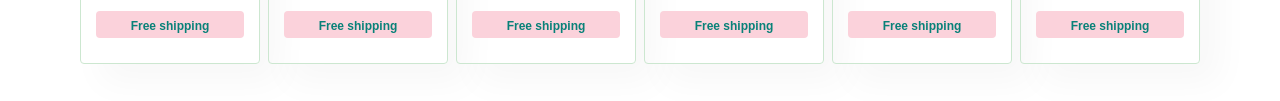
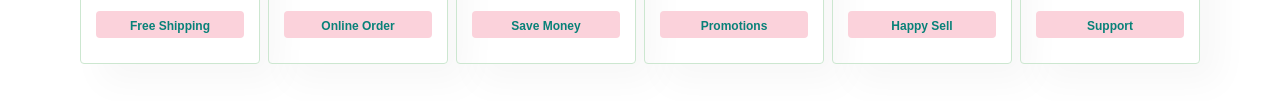
Before and after one commit to Natasha-kush/Ecommerce-Website, a plain HTML site: page Files/index.html in a window 1280 px wide. Shown: the part 990-1091 px from the top of the page. Drawn offline with Linux system fonts and the light colour scheme.

Commit message:
update features

```diff
--- a/Files/index.html
+++ b/Files/index.html
@@ -43,32 +43,32 @@
         <section id="feature" class="section-p1">
             <div class="fe-box">
                 <img src="images/feature_img/f1.png" alt="not found">
-                <h6>Free shipping</h6>
+                <h6>Free Shipping</h6>
 
             </div>
             <div class="fe-box">
                 <img src="images/feature_img/f2.png" alt="not found">
-                <h6>Free shipping</h6>
+                <h6>Online Order</h6>
 
             </div>
             <div class="fe-box">
                 <img src="images/feature_img/f3.png" alt="not found">
-                <h6>Free shipping</h6>
+                <h6>Save Money</h6>
 
             </div>
             <div class="fe-box">
                 <img src="images/feature_img/f4.png" alt="not found">
-                <h6>Free shipping</h6>
+                <h6>Promotions</h6>
 
             </div>
             <div class="fe-box">
                 <img src="images/feature_img/f5.png" alt="not found">
-                <h6>Free shipping</h6>
+                <h6>Happy Sell</h6>
 
             </div>
             <div class="fe-box">
                 <img src="images/feature_img/f6.png" alt="not found">
-                <h6>Free shipping</h6>
+                <h6>Support</h6>
 
             </div>
         </section>
```
Also changed, not shown: Files/images/people/1.png (added), Files/images/people/2.png (added), Files/images/people/3.png (added).
